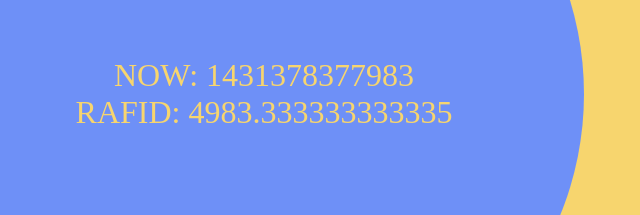
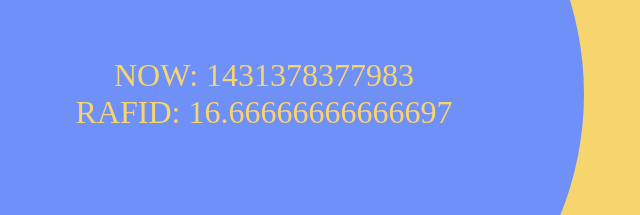
Before and after one commit to meodai/simpleRAF, a website: page demo/index.html in a window 1280 px wide. Shown: the part 306-521 px from the top of the page, 376-1016 px from the left. Drawn offline with Linux system fonts and the light colour scheme.

Commit message:
calculates delta using DOMHighResTimeStamp

```diff
--- a/demo/index.html
+++ b/demo/index.html
@@ -41,7 +41,7 @@
     <script src="../simpleRAF.js"></script>
     <script>
         var $debug = document.querySelector('#debug');
-        var test = function(i){ $debug.innerHTML = 'NOW: ' + new Date().getTime() + '<br>RAFID: ' + i };
+        var test = function(delta){ $debug.innerHTML = 'NOW: ' + new Date().getTime() + '<br>RAFID: ' + delta };
 
         simpleRAF.on(test);
 
@@ -62,9 +62,8 @@
           xg = e.pageX; yg = e.pageY;
         });
 
-        simpleRAF.on(function(id, i){
+        simpleRAF.on(function(delta, i){
           j += 0.25;
-
           $body.style.backgroundColor = 'hsl(' + i % 360 + ',90%,70%)';
           $body.style.color = 'hsl(' + (i + 180) % 360 + ',90%,70%)';
           $yay.style.boxShadow = '0 0 0 ' + j % 45 +'vw ' +
--- a/simpleRAF.js
+++ b/simpleRAF.js
@@ -10,8 +10,14 @@
     root.simpleRAF = factory();
   }
 }(this, function () {
-  var rafID, callbacks, callbacksMeta,
-      runCallback, removeCallback, loop, startLoop;
+  var rafID, callbacks, callbacksMeta, lastTimeCalled,
+      runCallback, removeCallback, loop, startLoop, currtime, getDelta;
+
+  currtime = window.performance && window.performance.now ? function() {
+    return performance.now();
+  } : Date.now || function () {
+    return new Date;
+  };
 
   callbacks = [];
   /**
@@ -38,6 +44,18 @@
   };
 
   /**
+   * getDelta: calculates the time between the RAF calls
+   * @returns {float} time in milliseconds
+   */
+  getDelta = function () {
+    var now, delta;
+    now = currtime();
+    delta = (now - lastTimeCalled);
+    lastTimeCalled = now;
+    return delta;
+  };
+
+  /**
    * runCallback: calls the individual callbacks and passes the corresponding
    * meta data as arguments
    * @param   {Function} callback
@@ -51,7 +69,7 @@
     meta = callbacksMeta[index];
     meta.val += meta.increment;
 
-    returnValue = callback.call(meta, timeStamp, meta.val);
+    returnValue = callback.call(meta, getDelta(), meta.val, timeStamp);
     if (returnValue === false) {
       removeCallback(index);
     }
```
